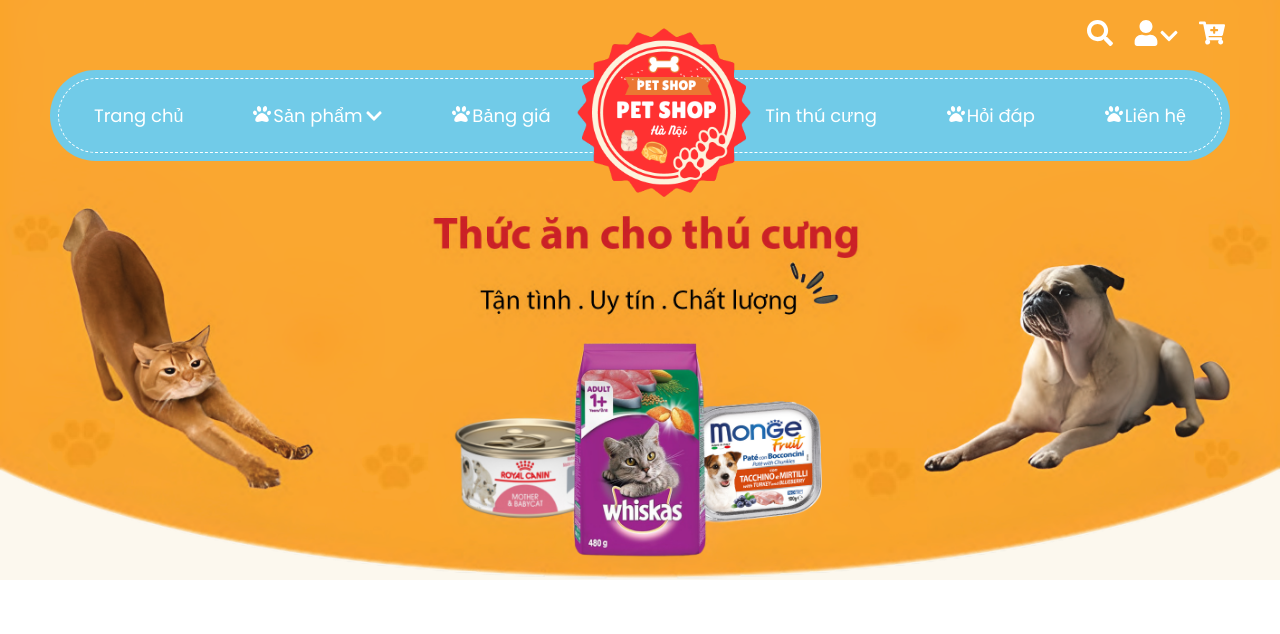
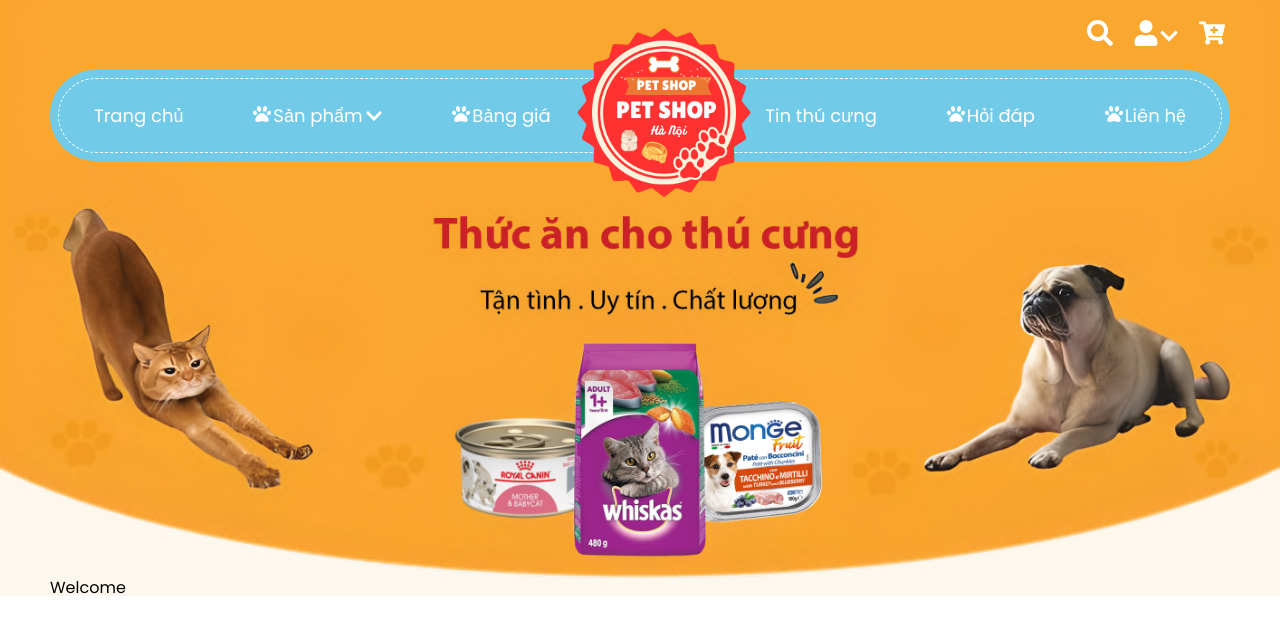
Before and after one commit to XuanManh9999/ReactJs-Project-PET-SHOP, a React (Create React App) app: page / in a window 1280 px wide. Shown: the top 634 px of the page. Built offline with nearby package versions, Linux system fonts and the light colour scheme.

Commit message:
Add base Content

```diff
--- /dev/null
+++ b/src/components/Content/Content.js
@@ -0,0 +1,16 @@
+import clsx from "clsx";
+import styles from "./Content.module.scss";
+
+import Welcome from "./Welcome/Welcome";
+
+function Content() {
+    return (
+        <main className={clsx(styles.main_content)}>
+            <div className={clsx(styles.container_main_content)}>
+                <Welcome />
+            </div>
+        </main>
+    );
+}
+
+export default Content;
--- /dev/null
+++ b/src/components/Content/Content.module.scss
@@ -0,0 +1,6 @@
+.main_content {
+    background-color: var(--bg-color);
+    .container_main_content {
+        margin: 0 50px;
+    }
+}
--- /dev/null
+++ b/src/components/Content/Welcome/Welcome.js
@@ -0,0 +1,16 @@
+import clsx from "clsx";
+import styles from "./Welcome.module.scss";
+// import { FaDong  } from "react-icons/fa";
+
+function Welcome() {
+    return (
+        <>
+            <div>
+                <h1>Welcome</h1>
+                <i>{/* <FaDong /> */}</i>
+            </div>
+        </>
+    );
+}
+
+export default Welcome;
--- a/src/components/Default.js
+++ b/src/components/Default.js
@@ -1,5 +1,5 @@
 import clsx from "clsx";
-// import styles from "./Home.module.scss"; scss tùy tạo
+// import styles from "./Home.module.scss";
 function Default() {
     return <div>Default</div>;
 }
--- a/src/components/Global/Global.js
+++ b/src/components/Global/Global.js
@@ -1,6 +1,8 @@
 import "./Global.scss";
 function Global({ children }) {
-    return children;
+    return (
+        children
+    );
 }
 
 export default Global;
--- a/src/components/Global/Global.scss
+++ b/src/components/Global/Global.scss
@@ -9,6 +9,7 @@
 :root {
     --primary-color: #f9a529;
     --text-color: #363025;
+    --bg-color: #fcf8ee;
 }
 html,
 body,
@@ -138,3 +139,6 @@
     font-family: "Poppins", sans-serif;
 }
 // Conmon
+.rule_web {
+    margin: 0 50px;
+}
--- a/src/components/Header/Header.js
+++ b/src/components/Header/Header.js
@@ -2,10 +2,14 @@
 import styles from "./Header.module.scss";
 
 import Navbar from "./Navbar/Navbar";
-function Header() {
+function Header({urlImageBg = ''}) {
+    let urlBg = "images/bgheader.png"
+    if (urlImageBg) {
+        urlBg = urlImageBg
+    }
     return (
         <header style={{
-            backgroundImage: `url('images/bgheader.png')`
+            backgroundImage: `url(${urlBg})`
         }} className={clsx(styles.header)}>
             <Navbar />
         </header>
--- /dev/null
+++ b/src/pages/Home/Home.js
@@ -0,0 +1,13 @@
+import Header from "../../components/Header/Header";
+import Content from "../../components/Content/Content";
+
+function Home() {
+    return (
+        <>
+            <Header />
+            <Content />
+        </>
+    );
+}
+
+export default Home;
```
Also changed, not shown: src/routes/index.js (+1 -6 lines), src/components/Content/Welcome/Welcome.module.scss (added).
